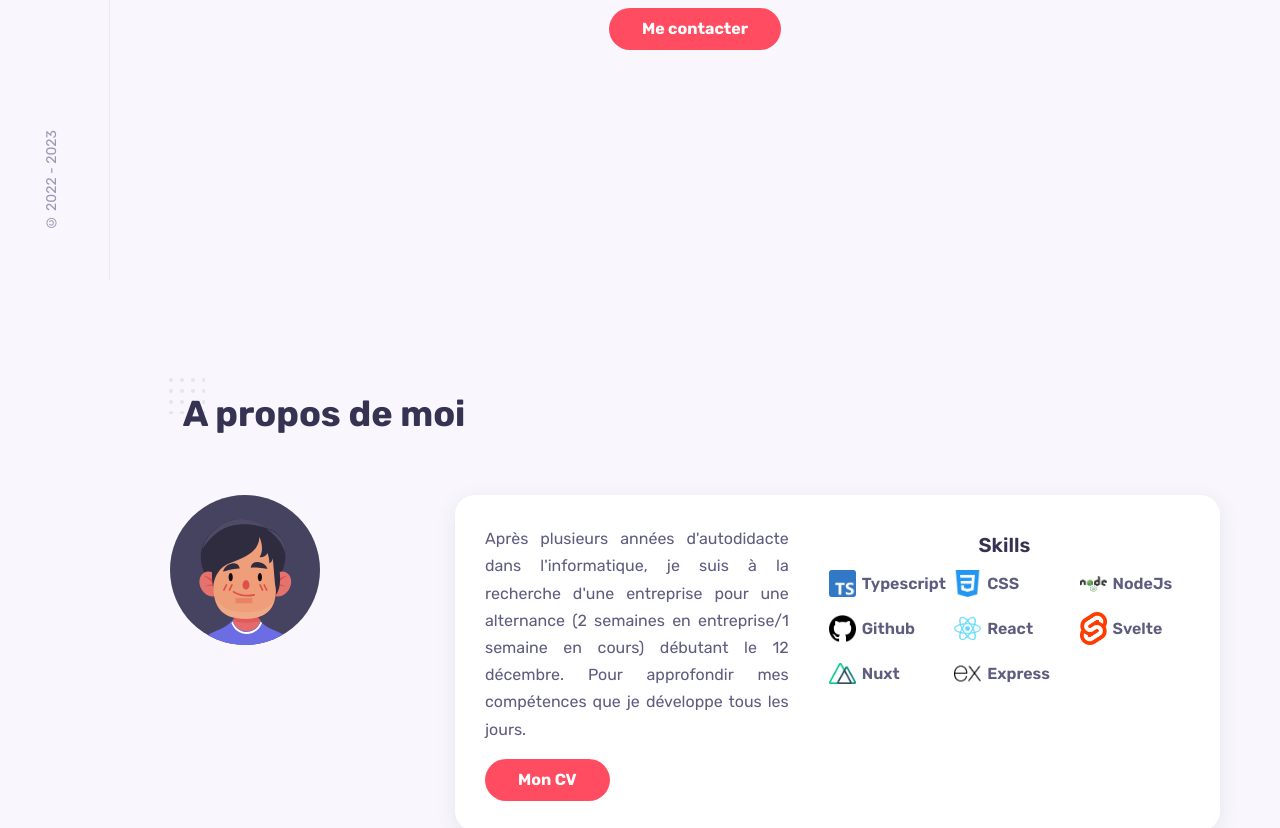
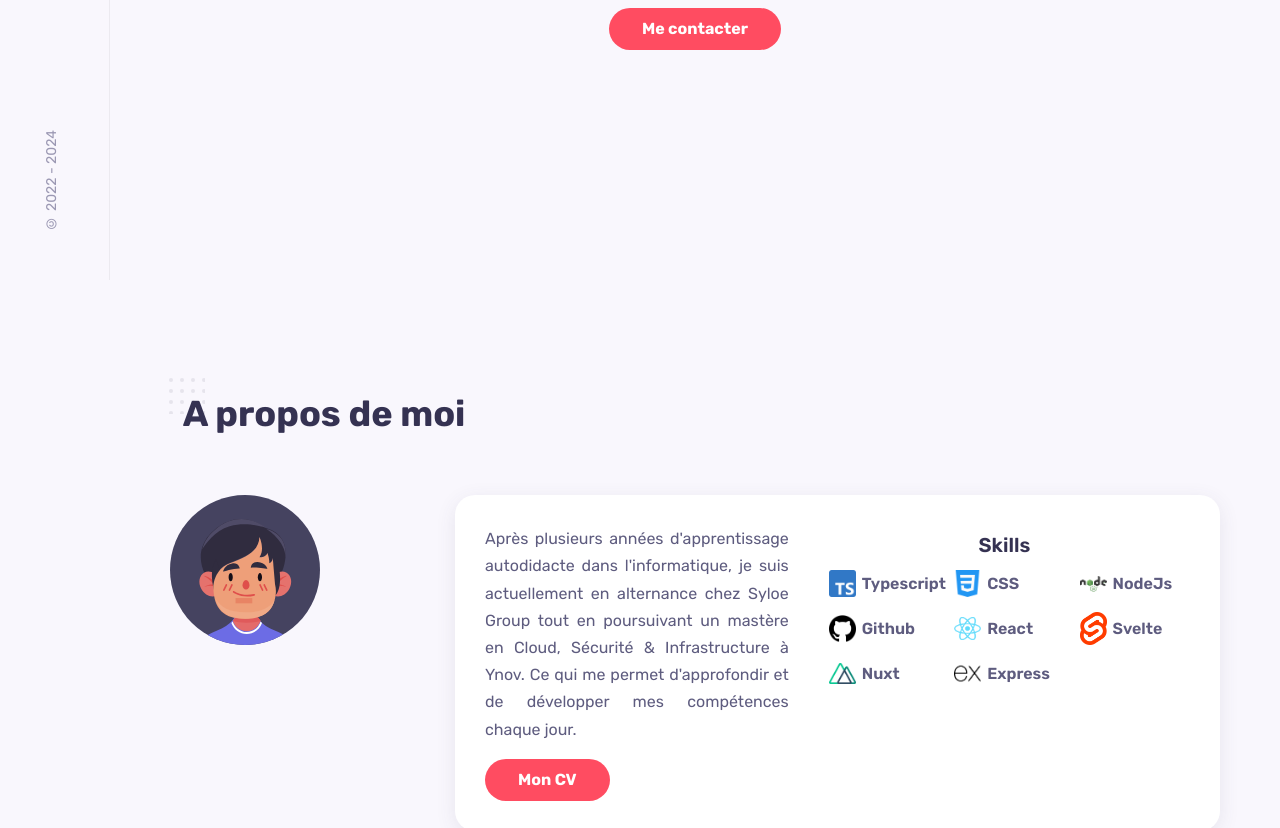
Before and after one commit to Sipixer/portfolio, a React (Vite) app: page / in a window 1280 px wide. Shown: the part 520-1348 px from the top of the page. Built offline with nearby package versions, Linux system fonts and the light colour scheme.

Commit message:
Update 2024

```diff
--- a/src/components/about/About.jsx
+++ b/src/components/about/About.jsx
@@ -15,10 +15,11 @@ const About = () => {
         <div className="about__data grid">
           <div className="about__info">
             <p className="about__description">
-              Après plusieurs années d'autodidacte dans l'informatique, je suis
-              à la recherche d'une entreprise pour une alternance (2 semaines en
-              entreprise/1 semaine en cours) débutant le 12 décembre. Pour
-              approfondir mes compétences que je développe tous les jours.
+              Après plusieurs années d'apprentissage autodidacte dans
+              l'informatique, je suis actuellement en alternance chez Syloe
+              Group tout en poursuivant un mastère en Cloud, Sécurité &
+              Infrastructure à Ynov. Ce qui me permet d'approfondir et de
+              développer mes compétences chaque jour.
             </p>
             <a className="btn" href="/CV_Sylvain_Rougié_FR.pdf" target="_blank">
               Mon CV
--- a/src/components/home/Home.jsx
+++ b/src/components/home/Home.jsx
@@ -10,7 +10,8 @@ const Home = () => {
         <img src={Me} alt="" className="home__img" />
         <h1 className="home__name">Sylvain Rougié</h1>
         <span className="home__education">
-          Développeur Full Stack (Junior) <br /> En alternance
+          Ingénieur Cloud, Sécurité & Infrastructure <br /> Avec compétences en
+          Développement Full Stack
         </span>
 
         <HeaderSocials />
--- a/src/components/portfolio/Projets.jsx
+++ b/src/components/portfolio/Projets.jsx
@@ -23,14 +23,14 @@ const Projets = [
     source: "https://github.com/Sipixer/Quiz",
     techs: [ReactIcon, TypeScriptIcon, CssIcon],
   },
-  {
-    img: Image3,
-    title: "Beta | QuizzApp",
-    link: "https://quizzapp.sylvainrougie.fr",
-    blank: true,
-    source: "https://github.com/Sipixer/QuizzApp",
-    techs: [NuxtIcon, CssIcon],
-  },
+  // {
+  //   img: Image3,
+  //   title: "Beta | QuizzApp",
+  //   link: "https://quizzapp.sylvainrougie.fr",
+  //   blank: true,
+  //   source: "https://github.com/Sipixer/QuizzApp",
+  //   techs: [NuxtIcon, CssIcon],
+  // },
   {
     img: Image4,
     title: "Données par ville",
--- a/src/components/sidebar/Sidebar.jsx
+++ b/src/components/sidebar/Sidebar.jsx
@@ -41,7 +41,7 @@ const Sidebar = () => {
         </nav>
 
         <div className="nav__footer">
-          <span className="copyright">© 2022 - 2023</span>
+          <span className="copyright">© 2022 - 2024</span>
         </div>
       </aside>
       <div
```
